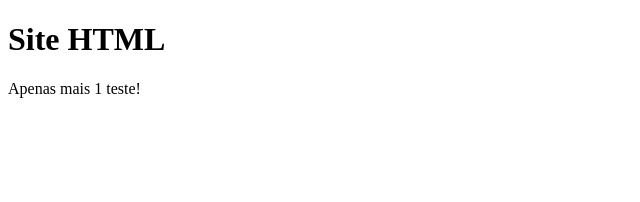
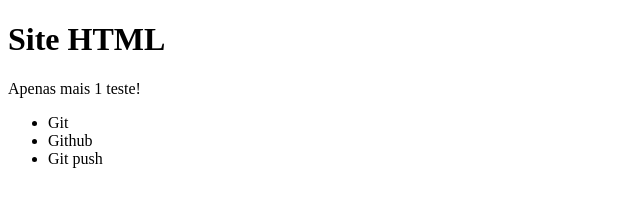
Before and after one commit to Acounttest/test2, a plain HTML site: page index.html in a window 1280 px wide. Shown: the whole page, without its empty margins (0-640 px from the left). Drawn offline with Linux system fonts and the light colour scheme.

Commit message:
Adicionando mais conteudo HTML

```diff
--- a/index.html
+++ b/index.html
@@ -10,5 +10,11 @@
   <h1>Site HTML</h1>
 
   <p>Apenas mais 1 teste!</p>
+
+  <ul>
+    <li>Git</li>
+    <li>Github</li>
+    <li>Git push</li>
+  </ul>
 </body>
 </html>
```
